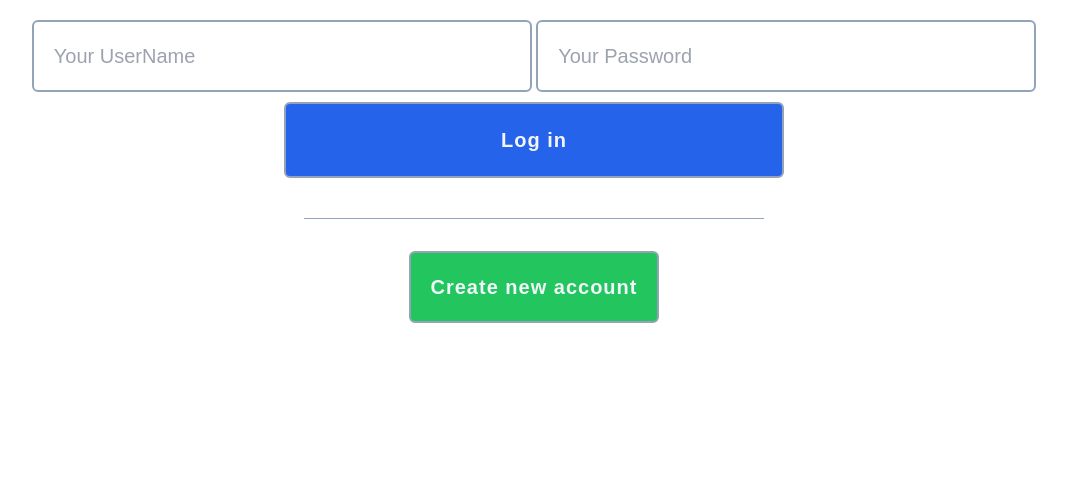
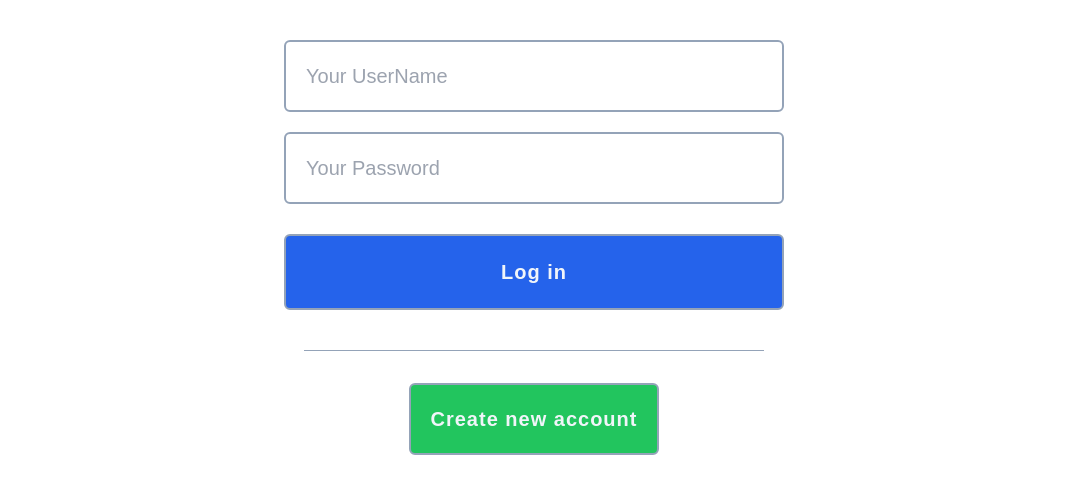
Before and after one commit to joseph-reda/social-media, a plain HTML site: page index.html in a window 1280 px wide. Shown: the whole page, without its empty margins (106-1173 px from the left). Drawn offline with nearby package versions, Linux system fonts and the light colour scheme.

Commit message:
update row form in page login

```diff
--- a/index.html
+++ b/index.html
@@ -18,6 +18,13 @@
         <title>Login</title>
         <style>
             .login {
+                display: flex;
+                flex-direction: column;
+                gap: 20px;
+                padding-top: 20px;
+                align-items: center;
+            }
+            .login form{
                 display: flex;
                 flex-direction: column;
                 gap: 20px;
```
